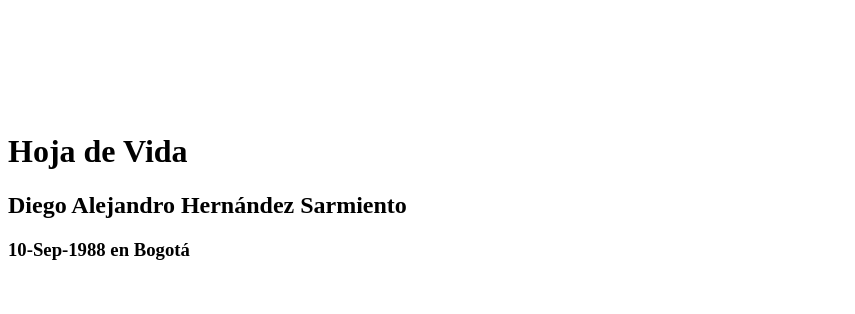
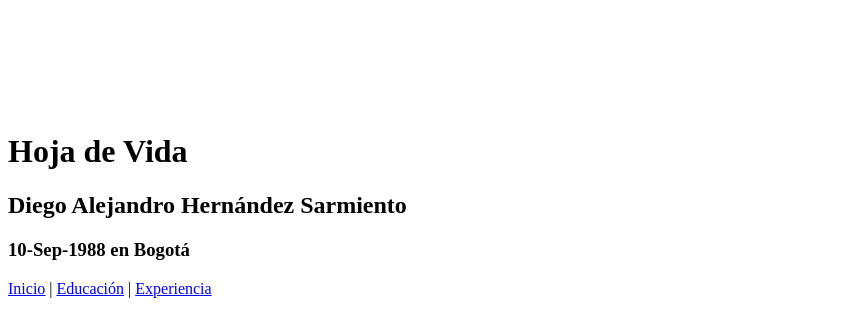
Before and after one commit to nandeztj/Evaluacionfinal, a plain HTML site: page index.html in a window 1280 px wide. Shown: the top 314 px of the page, without its empty margins (0-855 px from the left). Drawn offline with Linux system fonts and the light colour scheme.

Commit message:
Se agrega el menu principal

```diff
--- a/index.html
+++ b/index.html
@@ -19,7 +19,12 @@
     <h3 name="Fecha y lugar de nacimiento">10-Sep-1988 en Bogotá</h3>
 </header>
 
+<nav>
+	<a href="index.html" name="inicio">Inicio</a> |
+    <a href="educacion.html">Educaci&oacute;n</a> |
+    <a href="experiencia.html">Experiencia</a>
 
+</nav>
 <br>
 
 <section>
```
